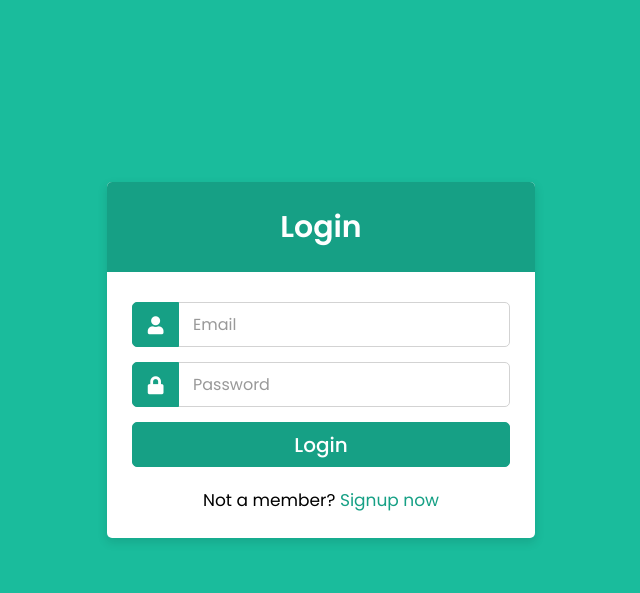
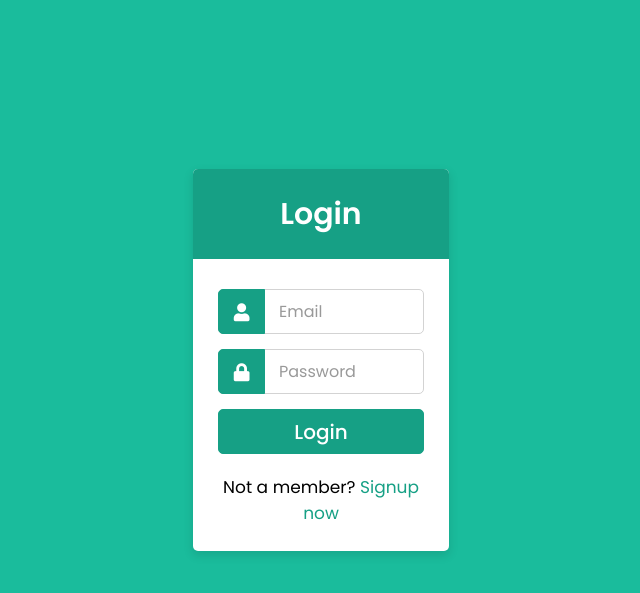
Before and after one commit to alien-cyber/delta_web_task3, a Flask app: page / in a window 1280 px wide. Shown: the top 593 px of the page, without its empty margins (319-959 px from the left). Run offline with Flask 3, Linux system fonts and the light colour scheme.

Commit message:
Update login.css

```diff
--- a/static/styles/login.css
+++ b/static/styles/login.css
@@ -18,6 +18,7 @@ body{
   top: 45%;
   left: 50%;
   transform: translate(-50%, -50%);
+    width:20%;
 }
 
 
```
